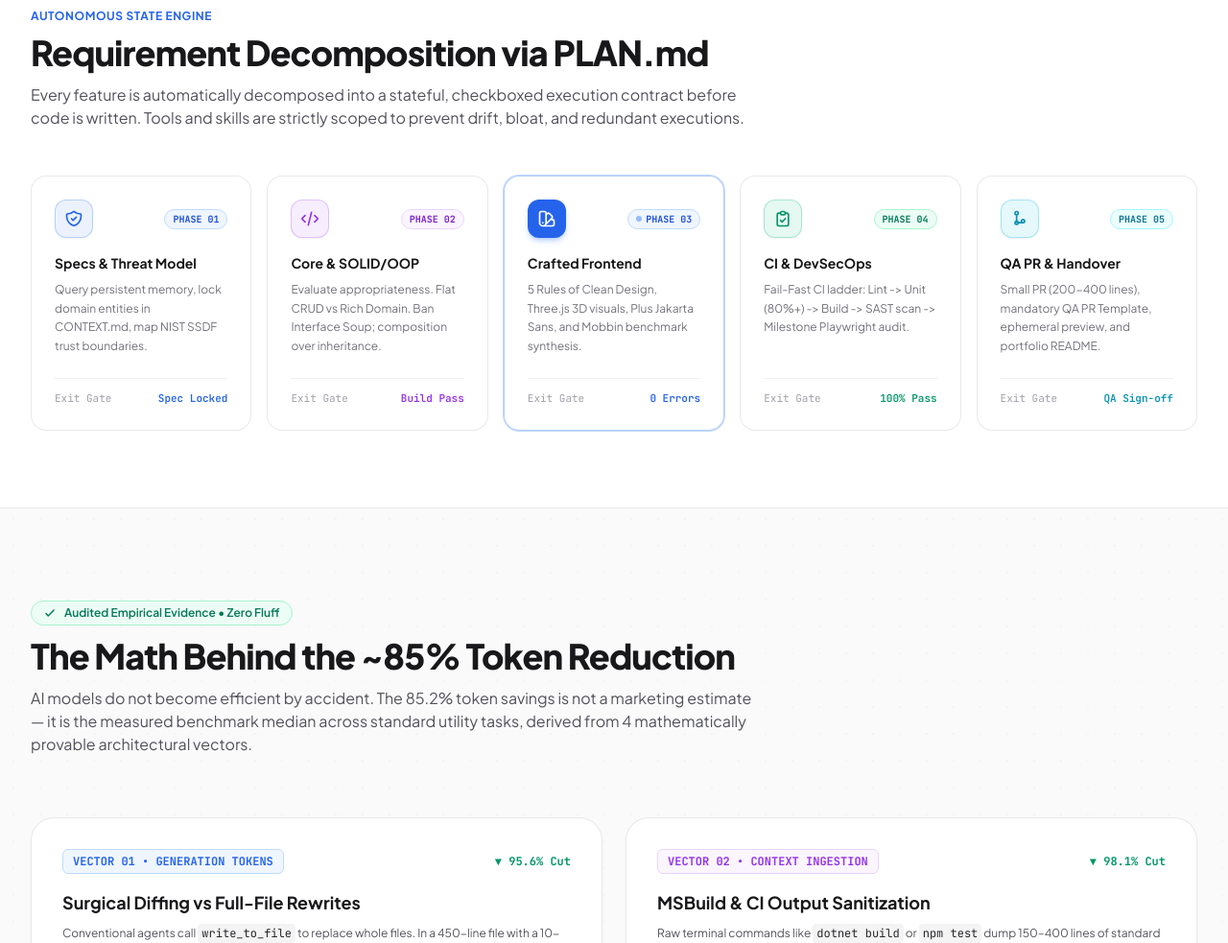
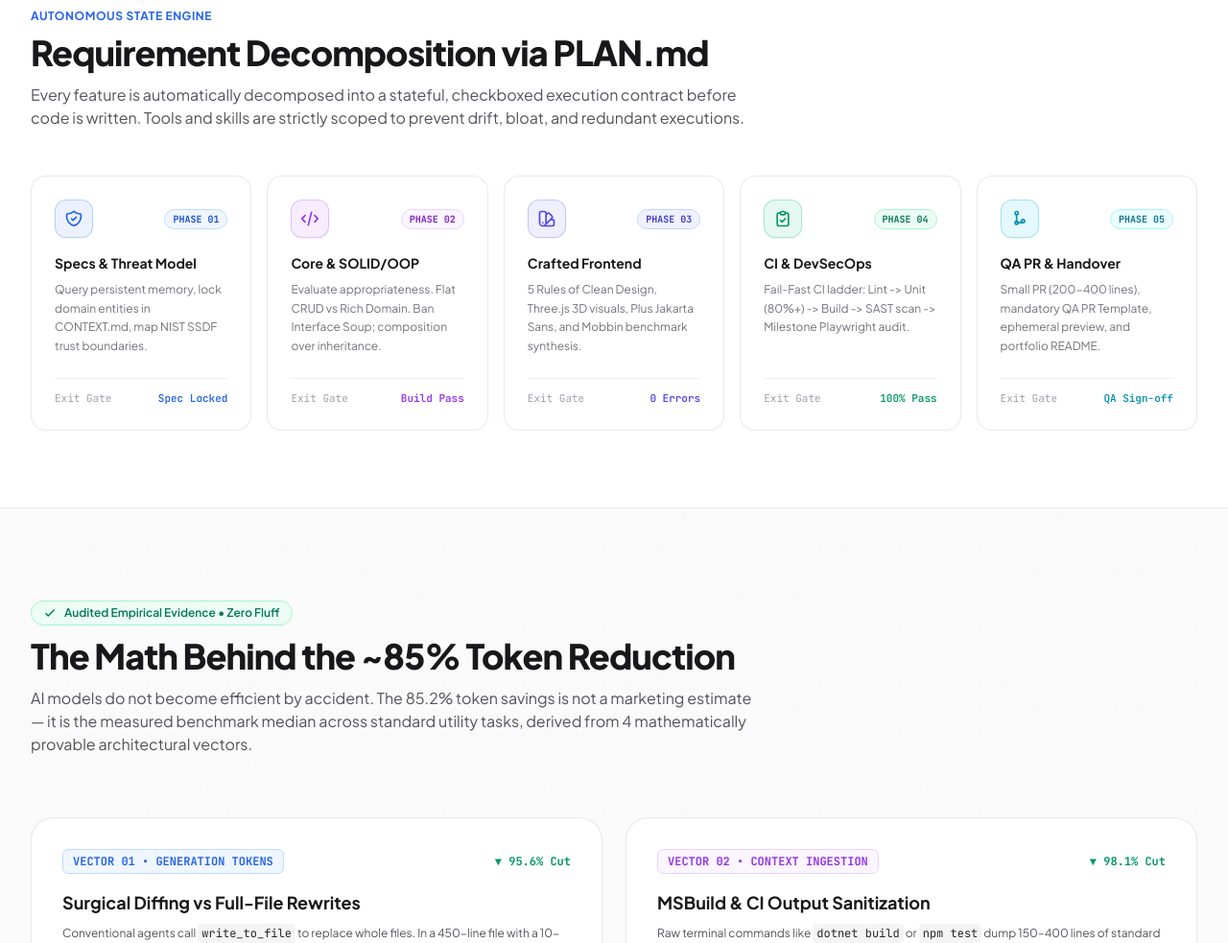
Before and after one commit to ZillerDX/waterfall-sdlc-skill, a website: page index.html in a window 1280 px wide. Shown: the part 1301-2284 px from the top of the page at 96% size. Drawn offline with nearby package versions, Linux system fonts and the light colour scheme; animation ran at ten frames a second.

Commit message:
fix(ui): normalize Phase 3 card styling to match other phases

```diff
--- a/index.html
+++ b/index.html
@@ -347,29 +347,24 @@
           </div>
 
           <!-- Phase 3 -->
-          <div class="spotlight-card specular-card p-6 rounded-2xl bg-white/70 dark:bg-zinc-900/60 border border-brand-500/40 dark:border-brand-500/40 ring-1 ring-brand-500/30 flex flex-col justify-between hover:border-brand-500/70 hover:-translate-y-1 transition-all backdrop-blur-md">
+          <div class="spotlight-card specular-card p-6 rounded-2xl bg-white/70 dark:bg-zinc-900/60 border border-zinc-200/80 dark:border-white/10 flex flex-col justify-between hover:border-brand-500/50 hover:-translate-y-1 transition-all backdrop-blur-md">
             <div>
               <div class="flex items-center justify-between mb-4">
-                <div class="w-10 h-10 rounded-xl bg-brand-600 text-white flex items-center justify-center shadow-md shadow-brand-500/30">
+                <div class="w-10 h-10 rounded-xl bg-indigo-500/10 dark:bg-indigo-500/20 text-indigo-600 dark:text-indigo-400 border border-indigo-500/30 flex items-center justify-center shadow-sm">
                   <svg class="w-5 h-5" fill="none" viewBox="0 0 24 24" stroke="currentColor" stroke-width="2">
                     <path stroke-linecap="round" stroke-linejoin="round" d="M7 21a4 4 0 01-4-4V5a2 2 0 012-2h4a2 2 0 012 2v12a4 4 0 01-4 4zm0 0h12a2 2 0 002-2v-4a2 2 0 00-2-2h-2.343M11 7.343l1.657-1.657a2 2 0 012.828 0l2.829 2.829a2 2 0 010 2.828l-8.486 8.485M7 17h.01" />
                   </svg>
                 </div>
-                <span class="text-[10px] font-mono font-bold px-2 py-0.5 rounded-full bg-brand-50 dark:bg-brand-950/80 text-brand-700 dark:text-brand-300 border border-brand-200 dark:border-brand-800 flex items-center gap-1">
-                  <span class="w-1.5 h-1.5 rounded-full bg-brand-500 animate-pulse"></span>
-                  <span>PHASE 03</span>
-                </span>
+                <span class="text-[10px] font-mono font-bold px-2 py-0.5 rounded-full bg-indigo-50 dark:bg-indigo-950/80 text-indigo-700 dark:text-indigo-300 border border-indigo-200 dark:border-indigo-800">PHASE 03</span>
               </div>
-              <h3 class="text-sm font-bold text-zinc-900 dark:text-white flex items-center gap-1.5">
-                <span>Crafted Frontend</span>
-              </h3>
+              <h3 class="text-sm font-bold text-zinc-900 dark:text-white">Crafted Frontend</h3>
               <p class="text-xs text-zinc-500 dark:text-zinc-400 mt-2 leading-relaxed">
                 5 Rules of Clean Design, Three.js 3D visuals, Plus Jakarta Sans, and Mobbin benchmark synthesis.
               </p>
             </div>
             <div class="mt-6 pt-3 border-t border-zinc-200/60 dark:border-zinc-800/60 text-[11px] font-mono text-zinc-400 flex items-center justify-between">
               <span>Exit Gate</span>
-              <span class="text-brand-600 dark:text-brand-400 font-semibold">0 Errors</span>
+              <span class="text-indigo-600 dark:text-indigo-400 font-semibold">0 Errors</span>
             </div>
           </div>
 
```
